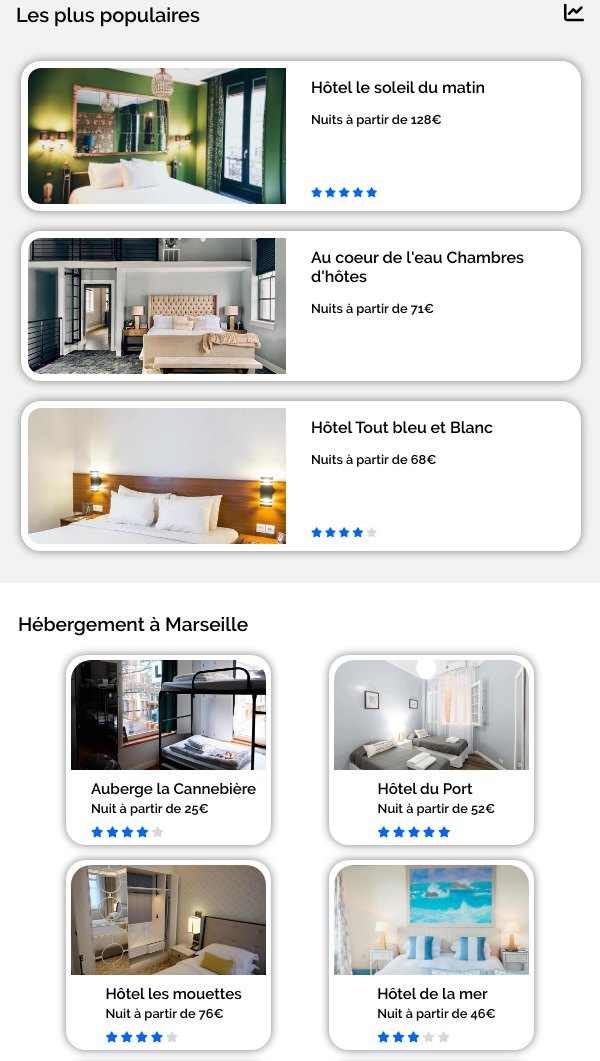
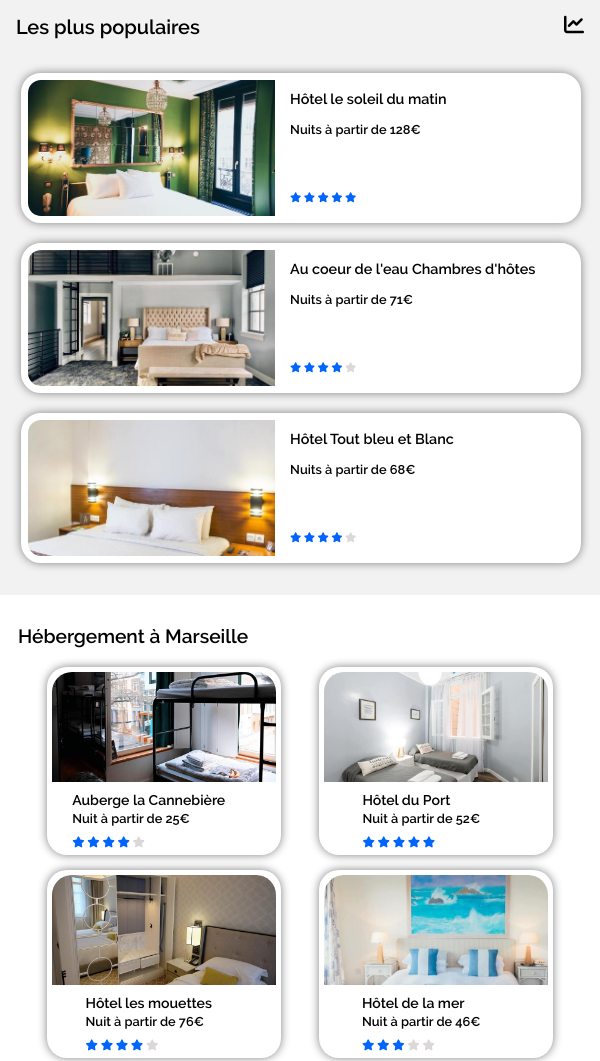
Before and after one commit to jovipi/-JoannaPineri_2_22072021, a plain HTML site: page index.html in a window 600 px wide. Shown: the part 495-1556 px from the top of the page. Drawn offline with Linux system fonts and the light colour scheme; files whose address does not match are found by name.

Commit message:
finalisation du css

```diff
--- a/style.css
+++ b/style.css
@@ -277,7 +277,7 @@ label {
   position: relative;
   z-index: 0;
   height: 49px;
-  margin: 2px;
+  margin: 5px;
 }
 
 .circle-icon {
@@ -407,7 +407,6 @@ label {
   padding-right: 5px;
   border-radius: 10px;
 }
-
 .cadre_pop img {
   display: block;
   width: 100%;
@@ -416,31 +415,27 @@ label {
   padding-right: 10px;
   border-radius: 10px;
 }
-
 .cadre_text {
   display: block;
-  min-width: 50%;
+  min-width: 52%;
 }
-
 .cadre_text h3 {
   display: block;
-  font-size: 0.95em;
+  font-size: 0.9em;
   color: black;
   padding: 10px 0px 10px 0px;
   font-weight: 800;
 }
-
 .cadre_text p {
   display: block;
   font-size: 0.8em;
   color: black;
-  padding: 0px 0px 45px 0px;
+  padding: 0px 0px 50px 0px;
 }
 .etoiles {
   display: block;
   font-size: 11px;
 }
-
 .blue-star {
   color: #0065fc;
 }
@@ -457,7 +452,6 @@ label {
   flex-wrap: wrap;
   width: 100%;
 }
-
 .bloc_section {
   display: block;
   width: 100%;
@@ -468,7 +462,6 @@ label {
   font-weight: 750;
   padding: 20px 25px 20px 10px;
 }
-
 .etablissement {
   display: block;
   border-radius: 20px;
@@ -480,14 +473,12 @@ label {
   cursor: pointer;
   transform: scale(1.1);
 }
-
 .cadre_etablissement {
   display: block;
   width: 100%;
   height: 120px;
   padding: 5px;
 }
-
 .cadre_etablissement img {
   display: block;
   width: 100%;
@@ -509,7 +500,6 @@ label {
   font-weight: 800;
   padding: 0px 0px 0px 10px;
 }
-
 .etablissement_cadre_text p {
   display: block;
   font-size: 0.8em;
@@ -520,7 +510,9 @@ label {
   font-size: 11px;
   padding: 0px 0px 0px 10px;
 }
-
+.grey-star {
+  color: #dcd8d8;
+}
 .affiche_plus {
   width: 100%;
   position: relative;
@@ -574,7 +566,6 @@ label {
 .carte_4 {
   width: 100%;
 }
-
 .cadre_activites {
   display: block;
   width: 100%;
@@ -600,7 +591,6 @@ img .img1 {
   object-fit: cover;
   border-radius: 20px 20px 0px 0px;
 }
-
 .cadre_activites p {
   display: block;
   font-size: 0.7em;
@@ -608,7 +598,6 @@ img .img1 {
   color: black;
   padding: 15px;
 }
-
 .cadre_activites:hover {
   transform: scale(1.05); /* Agrandi les cartes au survol */
 }
@@ -624,7 +613,6 @@ footer {
   width: 100%;
   display: block;
 }
-
 .bloc_footer {
   background: #f2f2f2;
   padding: 1rem 1rem 1.5rem 1rem;
@@ -645,7 +633,6 @@ footer nav {
 footer ul {
   display: block;
 }
-
 footer a {
   color: black;
 }
@@ -668,30 +655,36 @@ footer a {
     height: 49px;
     margin: 5px;
   }
+  .grey-star {
+    color: #dcd8d8;
+  }
+  .cadre_text h3 {
+    display: block;
+    font-size: 0.9em;
+    color: black;
+    padding: 10px 0px 10px 0px;
+    font-weight: 800;
+  }
 }
-.grey-star {
-  color: #dcd8d8;
-}
-
 /* Pour Tablettes minis*/
 @media screen and (min-width: 540px) and (max-width: 735px) {
   .etoiles {
     display: block;
     font-size: 10px;
-    padding: 10px;
+    padding: 5px 0px 0px 0px;
   }
   .cadre_text h3 {
     display: block;
-    font-size: 1em;
+    font-size: 0.9em;
     color: black;
-    font-weight: bold;
-    padding: 10px;
+    padding: 10px 0px 10px 0px;
+    font-weight: 800;
   }
   .cadre_text p {
     display: block;
     font-size: 0.8em;
     color: black;
-    padding: 5px 0px 50px 10px;
+    padding: 5px 0px 50px 0px;
   }
   #nom_hebergement_marseille {
     display: flex;
@@ -699,6 +692,30 @@ footer a {
     justify-content: space-evenly;
     flex-wrap: wrap;
     width: 100%;
+  }
+  .etablissement_cadre_text {
+    display: block;
+    text-align: start;
+    padding: 5px 35px 5px 0px;
+  }
+  .etablissement_cadre_text h3 {
+    display: block;
+    width: 100%;
+    text-align: start;
+    font-size: 0.88em;
+    color: black;
+    font-weight: 800;
+    padding: 0px 0px 0px 5px;
+  }
+  .etablissement_cadre_text p {
+    display: block;
+    font-size: 0.8em;
+    color: black;
+    padding: 3px 0px 5px 5px;
+  }
+  .etoile_etablissement {
+    font-size: 11px;
+    padding: 0px 0px 0px 5px;
   }
   .grey-star {
     color: #dcd8d8;
@@ -708,9 +725,13 @@ footer a {
     align-items: center;
     justify-content: space-evenly;
     flex-wrap: wrap;
-    width: 35%;
+    width: 40%;
   }
-
+  .bloc_section1 h2 {
+    font-size: 1.2em;
+    font-weight: 750;
+    padding: 10px 320px 10px 0px;
+  }
   footer nav {
     display: flex;
     flex-direction: row;
@@ -730,7 +751,7 @@ footer a {
     display: flex;
     justify-content: space-between;
     align-items: center;
-    width: 27%;
+    width: 28%;
   }
   .cadre_pop {
     display: block;
@@ -917,18 +938,15 @@ footer a {
     border-top: 3px solid #f2f2f2;
     padding: 40px;
   }
-
   header nav .heberge_marseille:hover,
   header nav .activ_marseille:hover {
     border-bottom: none;
     border-top: 3px solid #0065fc;
   }
-
   header nav .heberge_marseille:hover a,
   header nav .activ_marseille:hover a {
     color: #0065fc;
   }
-
   header nav .heberge_marseille:focus,
   header nav .activ_marseille:focus {
     color: #f2f2f2;
@@ -1077,7 +1095,6 @@ footer a {
   .circle_info {
     font-size: 30px;
   }
-
   .container_desktop {
     display: flex;
     flex-wrap: nowrap;
@@ -1085,7 +1102,6 @@ footer a {
     flex-direction: row;
     align-items: flex-start;
   }
-
   #bloc-pop {
     background-color: #f2f2f2;
     display: flex;
@@ -1143,7 +1159,6 @@ footer a {
     min-width: 50%;
     padding: 5px;
   }
-
   .cadre_text h3 {
     display: block;
     font-size: 0.85em;
@@ -1151,7 +1166,6 @@ footer a {
     font-weight: 750;
     padding: 0px 0px 10px 0px;
   }
-
   .cadre_text p {
     display: block;
     font-size: 0.7em;
```
